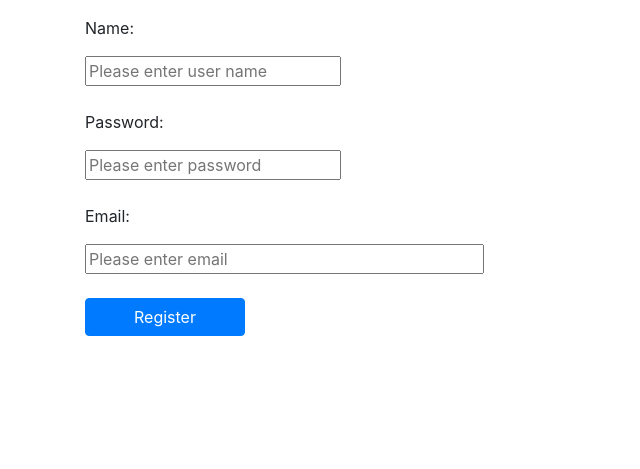
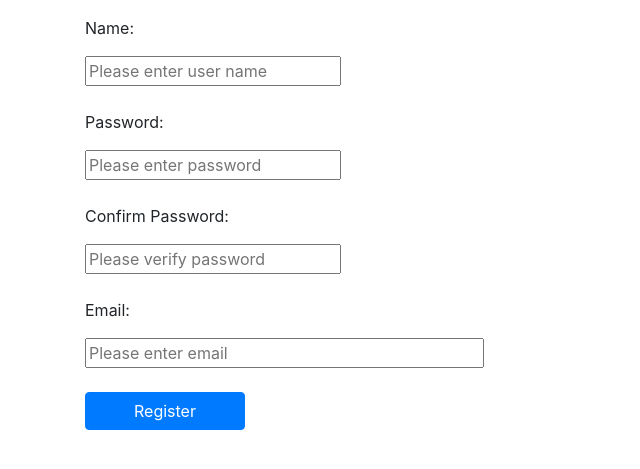
Before and after one commit to rayjc/ml_recommendation_site, a Django app: page /accounts/register/ in a window 1280 px wide. Shown: the part 56-525 px from the top of the page, without its empty margins (0-640 px from the left). Run offline with Django 3.2, Linux system fonts and the light colour scheme; some libraries are stand-ins or nearby versions.

Commit message:
Add password confirmation.

```diff
--- a/movie_recommendation_app/forms.py
+++ b/movie_recommendation_app/forms.py
@@ -27,12 +27,16 @@ class SignUpForm( forms.Form ):
     userPassword = forms.CharField( widget=forms.PasswordInput(), label='Password', required=True, max_length=36 )
     userPassword.widget.attrs.update( { 'placeholder': 'Please enter password',
                                         'required': 'required' } )
+    userPassword2 = forms.CharField( widget=forms.PasswordInput(), label='Confirm Password', required=True, max_length=36 )
+    userPassword2.widget.attrs.update( { 'placeholder': 'Please verify password',
+                                        'required': 'required' } )
 
     def clean( self ):
         super( SignUpForm, self ).clean()
 
         userName = self.cleaned_data.get( 'userName' )
         userPassword = self.cleaned_data.get( 'userPassword' )
+        userPassword2 = self.cleaned_data.get( 'userPassword2' )
         userEmail = self.cleaned_data.get( 'userEmail' )
 
         try:
@@ -44,6 +48,11 @@ class SignUpForm( forms.Form ):
             pass
 
         validate_password( userPassword )
+        if userPassword != userPassword2:
+            raise forms.ValidationError(
+                "Password does not match; please re-enter your password!"
+            )
+
 
         try:
             if USER.objects.get( email=userEmail ):
--- a/templates/movie_recommendation_app/register.html
+++ b/templates/movie_recommendation_app/register.html
@@ -16,6 +16,12 @@
         <div class="row col-1">
             {{ signup_form.userPassword }}
         </div>
+        <div class="row col-2 mt-4">
+            <label>{{ signup_form.userPassword2.label_tag }}</label>
+        </div>
+        <div class="row col-1">
+            {{ signup_form.userPassword2 }}
+        </div>
         <div class="row col-1 mt-4">
             <label>{{ signup_form.userEmail.label_tag }}</label>
         </div>
```
